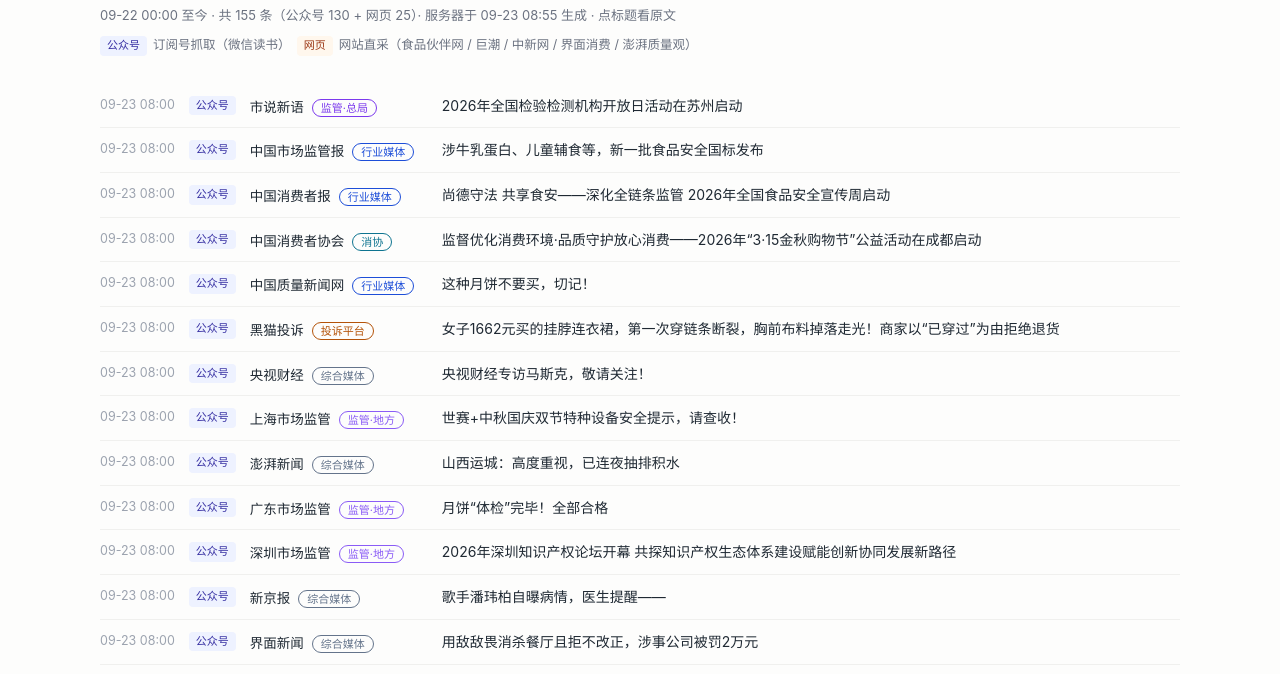
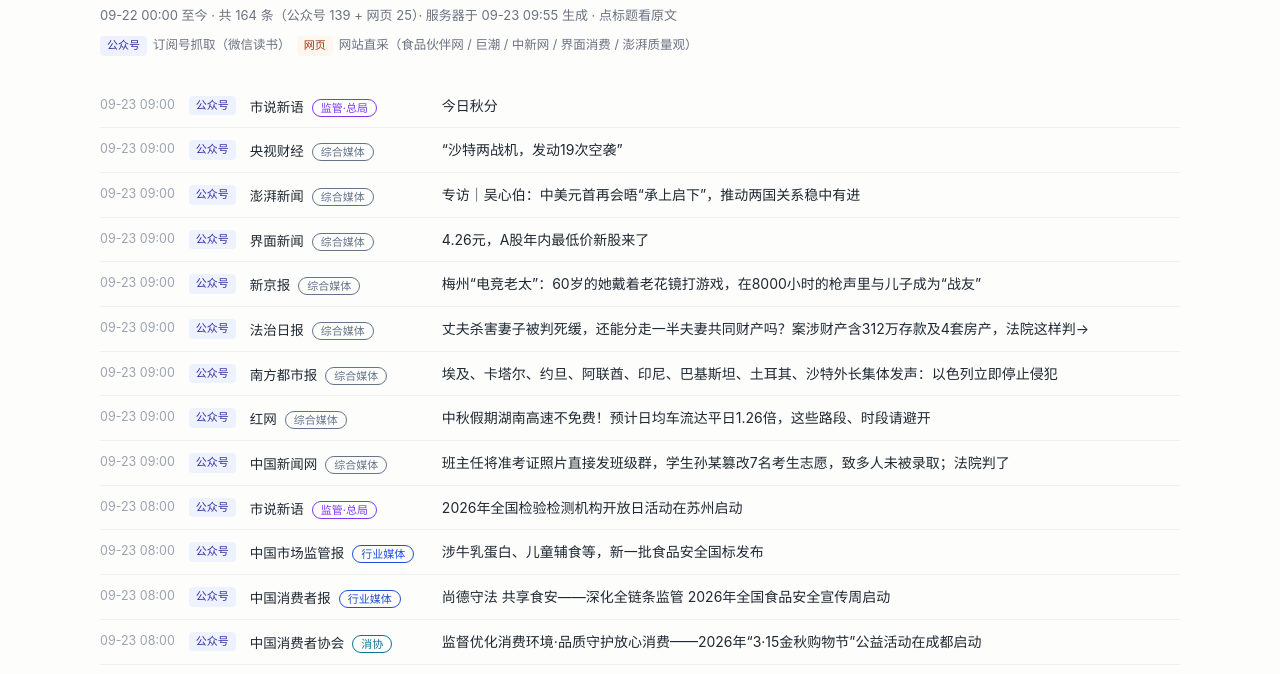
Before and after one commit to 77back/thu_feeds, a plain HTML site: page pool/index.html in a window 1280 px wide. Shown: the part 81-755 px from the top of the page. Drawn offline with Linux system fonts and the light colour scheme.

Commit message:
pool: 2026-09-23 09:55:14 更新

```diff
--- a/pool/index.html
+++ b/pool/index.html
@@ -24,9 +24,63 @@
   .empty { text-align: center; color: #9ca3af; padding: 48px 0; }
 </style></head><body>
 <h1>舆情候选池 · 0923</h1>
-<div class="meta">09-22 00:00 至今 · 共 155 条（公众号 130 + 网页 25）· 服务器于 09-23 08:55 生成 · 点标题看原文</div>
+<div class="meta">09-22 00:00 至今 · 共 164 条（公众号 139 + 网页 25）· 服务器于 09-23 09:55 生成 · 点标题看原文</div>
 <div class="legend"><span class="k k-mp">公众号</span>订阅号抓取（微信读书）　<span class="k k-web">网页</span>网站直采（食品伙伴网 / 巨潮 / 中新网 / 界面消费 / 澎湃质量观）</div>
 <table><tr>
+  <td class="t">09-23 09:00</td>
+  <td class="kind"><span class="k k-mp">公众号</span></td>
+  <td class="mp">市说新语<span class="badge" style="color:#7c3aed;border-color:#7c3aed">监管·总局</span></td>
+  <td class="title"><a href="https://mp.weixin.qq.com/s/H-7xgF8eoViUThdFXmjlog" target="_blank">今日秋分</a></td>
+</tr>
+<tr>
+  <td class="t">09-23 09:00</td>
+  <td class="kind"><span class="k k-mp">公众号</span></td>
+  <td class="mp">央视财经<span class="badge" style="color:#64748b;border-color:#64748b">综合媒体</span></td>
+  <td class="title"><a href="https://mp.weixin.qq.com/s/Tks831sye58It9nxz2zJpA" target="_blank">“沙特两战机，发动19次空袭”</a></td>
+</tr>
+<tr>
+  <td class="t">09-23 09:00</td>
+  <td class="kind"><span class="k k-mp">公众号</span></td>
+  <td class="mp">澎湃新闻<span class="badge" style="color:#64748b;border-color:#64748b">综合媒体</span></td>
+  <td class="title"><a href="https://mp.weixin.qq.com/s/IvfQQQv0nTNgAaVwhy8RTg" target="_blank">专访｜吴心伯：中美元首再会晤“承上启下”，推动两国关系稳中有进</a></td>
+</tr>
+<tr>
+  <td class="t">09-23 09:00</td>
+  <td class="kind"><span class="k k-mp">公众号</span></td>
+  <td class="mp">界面新闻<span class="badge" style="color:#64748b;border-color:#64748b">综合媒体</span></td>
+  <td class="title"><a href="https://mp.weixin.qq.com/s/nmSLLEqd486lYYVCKyHazw" target="_blank">4.26元，A股年内最低价新股来了</a></td>
+</tr>
+<tr>
+  <td class="t">09-23 09:00</td>
+  <td class="kind"><span class="k k-mp">公众号</span></td>
+  <td class="mp">新京报<span class="badge" style="color:#64748b;border-color:#64748b">综合媒体</span></td>
+  <td class="title"><a href="https://mp.weixin.qq.com/s/laF8khfH0ZTGH1WG~m96FA" target="_blank">梅州“电竞老太”：60岁的她戴着老花镜打游戏，在8000小时的枪声里与儿子成为“战友”</a></td>
+</tr>
+<tr>
+  <td class="t">09-23 09:00</td>
+  <td class="kind"><span class="k k-mp">公众号</span></td>
+  <td class="mp">法治日报<span class="badge" style="color:#64748b;border-color:#64748b">综合媒体</span></td>
+  <td class="title"><a href="https://mp.weixin.qq.com/s/vC72sVZo-U1MvL~mmT1K~Q" target="_blank">丈夫杀害妻子被判死缓，还能分走一半夫妻共同财产吗？案涉财产含312万存款及4套房产，法院这样判→</a></td>
+</tr>
+<tr>
+  <td class="t">09-23 09:00</td>
+  <td class="kind"><span class="k k-mp">公众号</span></td>
+  <td class="mp">南方都市报<span class="badge" style="color:#64748b;border-color:#64748b">综合媒体</span></td>
+  <td class="title"><a href="https://mp.weixin.qq.com/s/p1FV9iKrLhR5vIu552uwMw" target="_blank">埃及、卡塔尔、约旦、阿联酋、印尼、巴基斯坦、土耳其、沙特外长集体发声：以色列立即停止侵犯</a></td>
+</tr>
+<tr>
+  <td class="t">09-23 09:00</td>
+  <td class="kind"><span class="k k-mp">公众号</span></td>
+  <td class="mp">红网<span class="badge" style="color:#64748b;border-color:#64748b">综合媒体</span></td>
+  <td class="title"><a href="https://mp.weixin.qq.com/s/4jZ~BJLkI-rPKPMz3YA6MQ" target="_blank">中秋假期湖南高速不免费！预计日均车流达平日1.26倍，这些路段、时段请避开</a></td>
+</tr>
+<tr>
+  <td class="t">09-23 09:00</td>
+  <td class="kind"><span class="k k-mp">公众号</span></td>
+  <td class="mp">中国新闻网<span class="badge" style="color:#64748b;border-color:#64748b">综合媒体</span></td>
+  <td class="title"><a href="https://mp.weixin.qq.com/s/auEe8kcT3T7d5k3Nfd5k7A" target="_blank">班主任将准考证照片直接发班级群，学生孙某篡改7名考生志愿，致多人未被录取；法院判了</a></td>
+</tr>
+<tr>
   <td class="t">09-23 08:00</td>
   <td class="kind"><span class="k k-mp">公众号</span></td>
   <td class="mp">市说新语<span class="badge" style="color:#7c3aed;border-color:#7c3aed">监管·总局</span></td>
```
Also changed, not shown: 1 other file.
